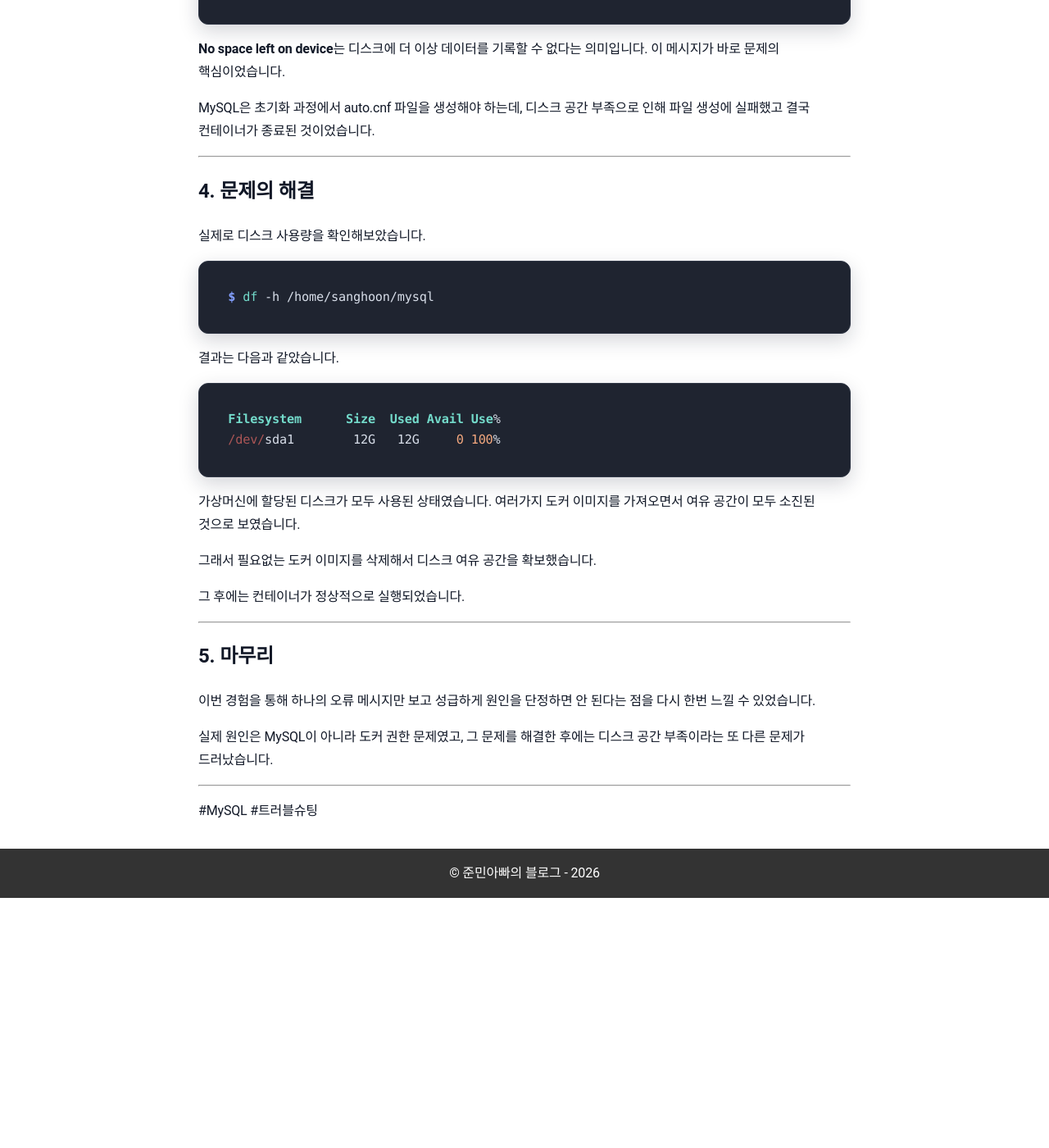
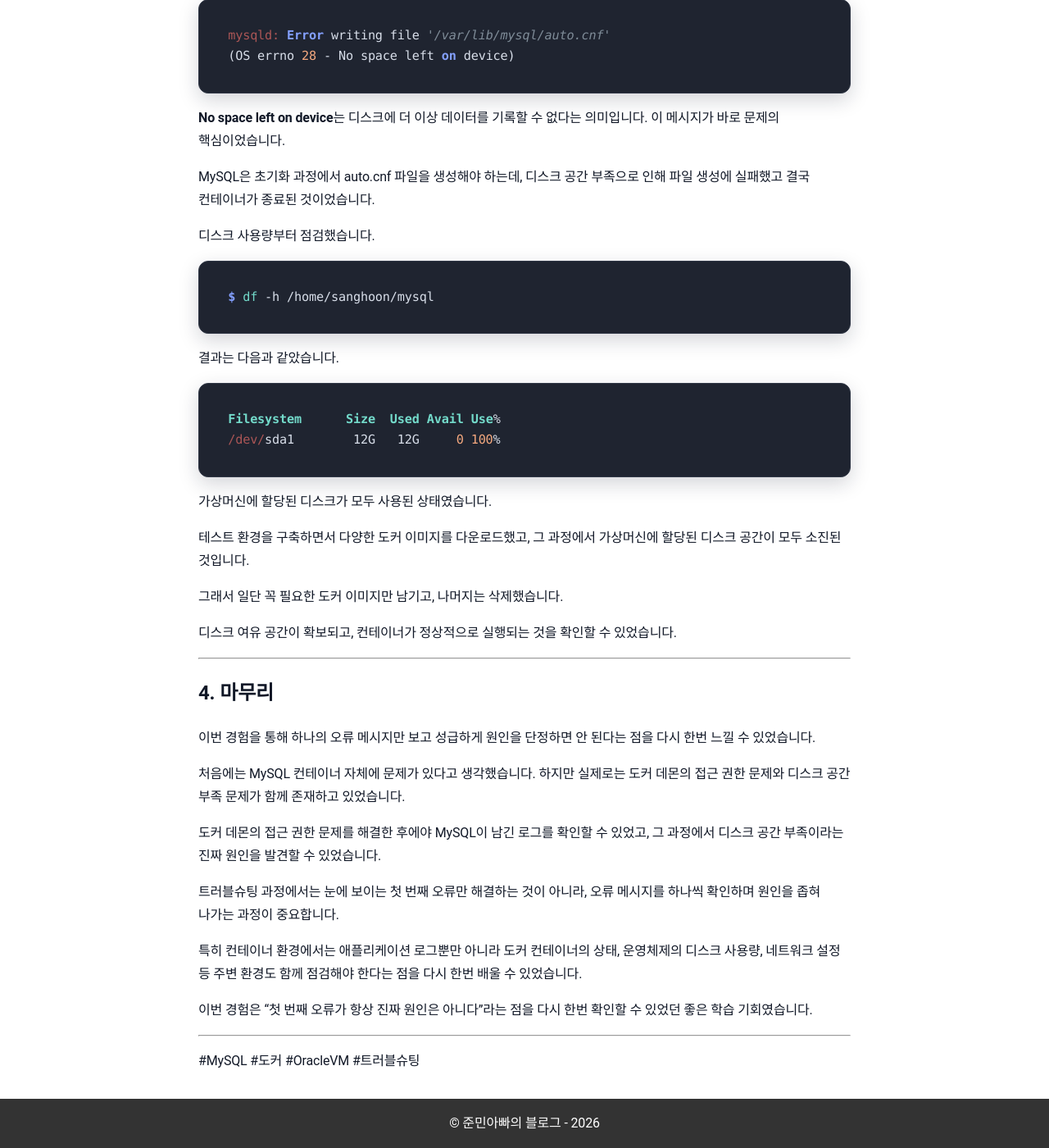
Before and after one commit to sanghoon-lee/sanghoon-lee.github.io, a Jekyll site: the page built from _posts/2026-05-31-mysql.md, in a window 1280 px wide and 1400 px high, scrolled down 2155 px. Shown: the whole window at 82% size. Built offline with Jekyll 4.4.1, drawn with Linux system fonts in a browser that asks for light colours; nearby versions of some CDN libraries; comment, search, counter and statistics services are not loaded; before the commit the page ends 3250 px from its top, so only the background shows below that; some of the changed text lies outside the part shown.

Commit message:
MySQL 컨테이너 트러블슈팅 포스팅 내용 수정

````diff
--- a/_posts/2026-05-31-mysql.md
+++ b/_posts/2026-05-31-mysql.md
@@ -1,6 +1,6 @@
 ---
 layout: post
-title: "[트러블슈팅] Oracle VM으로 웹 보안 실습 환경을 구축하면서 겪은 MySQL 설치 문제 해결 과정"
+title: "[트러블슈팅] Oracle VM에서 도커 MySQL 컨테이너가 실행되지 않았던 이유"
 date: 2026-05-31
 description: Oracle VM으로 가상머신을 생성하고, 도커를 이용해서 MySQL을 설치하면서 마주한 문제 해결 과정을 정리한 포스팅입니다.
 image: /assets/images/mysql.jpg
@@ -21,7 +21,7 @@ MySQL도 필요한 프로그램 중 하나였습니다. 하지만 MySQL 컨테
 
 ---
 
-## 1. MySQL 컨테이너 생성
+## 1. MySQL 컨테이너 생성과 비정상적인 종료
 
 MySQL을 실행하기 위해서 다음과 같이 컨테이너를 생성했습니다.
 
@@ -35,13 +35,19 @@ $ docker run --name mysql \
 
 하지만 `docker ps` 명령으로 확인해보니 컨테이너는 정상적으로 실행되지 않고 즉시 종료되었습니다.
 
-원인을 확인하기 위해 컨테이너 로그를 조회했습니다.
+원인을 파악하기 위해 로그부터 확인해보기로 했습니다.
+
+---
+
+## 2. 문제#1: 도커 데몬의 접근 권한 문제
+
+아래의 명령으로 컨테이너가 남긴 로그를 조회했습니다.
 
 ```bash
 $ docker logs mysql
 ```
 
-하지만 컨테이너에서 출력된 로그는 확인할 수 없었습니다. 대신 도커 데몬에서 아래의 메시지를 출력한 것을 확인했습니다.
+하지만 컨테이너가 아닌 도커 데몬에서 남긴 메시지만 확인할 수 있었습니다.
 
 ```text
 permission denied while trying to connect to the docker API at unix:///var/run/docker.sock
@@ -49,29 +55,23 @@ permission denied while trying to connect to the docker API at unix:///var/run/d
 
 메시지 내용은 도커 데몬에 접근할 권한이 없다는 것이었습니다.
 
-즉, MySQL 컨테이너의 문제가 아니라 도커 명령 자체를 실행할 수 없는 상황이었던 것입니다.
+즉, MySQL 컨테이너의 문제가 아니라 도커 데몬에 접근할 수 없는 상태였습니다. 따라서 컨테이너 로그를 확인하는 것조차 불가능한 상황이었습니다.
 
-따라서 도커 권한 문제부터 해결해야 했습니다.
+따라서 도커 데몬의 접근 권한 문제부터 해결해야 했습니다.
 
----
-
-## 2. 도커 권한 문제 해결
-
-도커 데몬에 접근할 권한이 없는 문제를 해결하기 위해서 사용자를 도커 그룹에 추가했습니다.
+우선 사용자를 도커 그룹에 추가했습니다.
 
 ```bash
 $ sudo usermod -aG docker $USER
 ```
 
-그 후 새로운 터미널 세션을 열고 권한 문제는 해결된 것을 확인했습니다.
-
-하지만 그 후에도 MySQL 컨테이너는 여전히 정상적으로 실행되지 않았습니다.
+그 후 새로운 터미널 세션을 열고 권한 문제는 해결된 것을 확인했습니다. 하지만 MySQL 컨테이너는 여전히 정상적으로 실행되지 않았습니다.
 
 ---
 
-## 3. 새로운 오류 메시지와 디스크 공간 부족
+## 3. 문제#2: 디스크 공간 부족
 
-로그를 다시 조회했습니다. 이번에는 새로운 메시지를 확인할 수 있었습니다.
+로그를 다시 조회했습니다. 도커 데몬의 접근 권한 문제가 해결이 되어서 이번에는 MySQL 컨테이너가 남긴 메시지를 확인할 수 있었습니다.
 
 ```text
 mysqld: Error writing file '/var/lib/mysql/auto.cnf'
@@ -82,11 +82,7 @@ mysqld: Error writing file '/var/lib/mysql/auto.cnf'
 
 MySQL은 초기화 과정에서 auto.cnf 파일을 생성해야 하는데, 디스크 공간 부족으로 인해 파일 생성에 실패했고 결국 컨테이너가 종료된 것이었습니다.
 
----
-
-## 4. 문제의 해결
-
-실제로 디스크 사용량을 확인해보았습니다.
+디스크 사용량부터 점검했습니다.
 
 ```bash
 $ df -h /home/sanghoon/mysql
@@ -99,20 +95,30 @@ Filesystem      Size  Used Avail Use%
 /dev/sda1        12G   12G     0 100%
 ```
 
-가상머신에 할당된 디스크가 모두 사용된 상태였습니다. 여러가지 도커 이미지를 가져오면서 여유 공간이 모두 소진된 것으로 보였습니다.
+가상머신에 할당된 디스크가 모두 사용된 상태였습니다.
 
-그래서 필요없는 도커 이미지를 삭제해서 디스크 여유 공간을 확보했습니다.
+테스트 환경을 구축하면서 다양한 도커 이미지를 다운로드했고, 그 과정에서 가상머신에 할당된 디스크 공간이 모두 소진된 것입니다.
 
-그 후에는 컨테이너가 정상적으로 실행되었습니다.
+그래서 일단 꼭 필요한 도커 이미지만 남기고, 나머지는 삭제했습니다.
+
+디스크 여유 공간이 확보되고, 컨테이너가 정상적으로 실행되는 것을 확인할 수 있었습니다.
 
 ---
 
-## 5. 마무리
+## 4. 마무리
 
 이번 경험을 통해 하나의 오류 메시지만 보고 성급하게 원인을 단정하면 안 된다는 점을 다시 한번 느낄 수 있었습니다.
 
-실제 원인은 MySQL이 아니라 도커 권한 문제였고, 그 문제를 해결한 후에는 디스크 공간 부족이라는 또 다른 문제가 드러났습니다.
+처음에는 MySQL 컨테이너 자체에 문제가 있다고 생각했습니다. 하지만 실제로는 도커 데몬의 접근 권한 문제와 디스크 공간 부족 문제가 함께 존재하고 있었습니다.
+
+도커 데몬의 접근 권한 문제를 해결한 후에야 MySQL이 남긴 로그를 확인할 수 있었고, 그 과정에서 디스크 공간 부족이라는 진짜 원인을 발견할 수 있었습니다.
+
+트러블슈팅 과정에서는 눈에 보이는 첫 번째 오류만 해결하는 것이 아니라, 오류 메시지를 하나씩 확인하며 원인을 좁혀 나가는 과정이 중요합니다.
+
+특히 컨테이너 환경에서는 애플리케이션 로그뿐만 아니라 도커 컨테이너의 상태, 운영체제의 디스크 사용량, 네트워크 설정 등 주변 환경도 함께 점검해야 한다는 점을 다시 한번 배울 수 있었습니다.
+
+이번 경험은 "첫 번째 오류가 항상 진짜 원인은 아니다"라는 점을 다시 한번 확인할 수 있었던 좋은 학습 기회였습니다.
 
 ---
 
-#MySQL #트러블슈팅
+#MySQL #도커 #OracleVM #트러블슈팅
````
